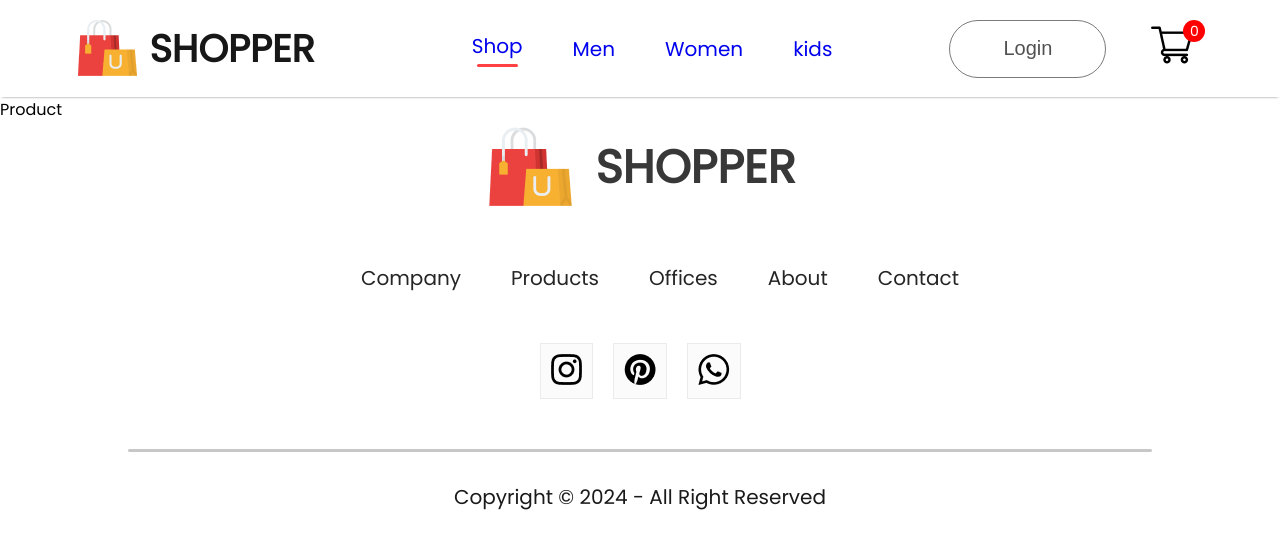
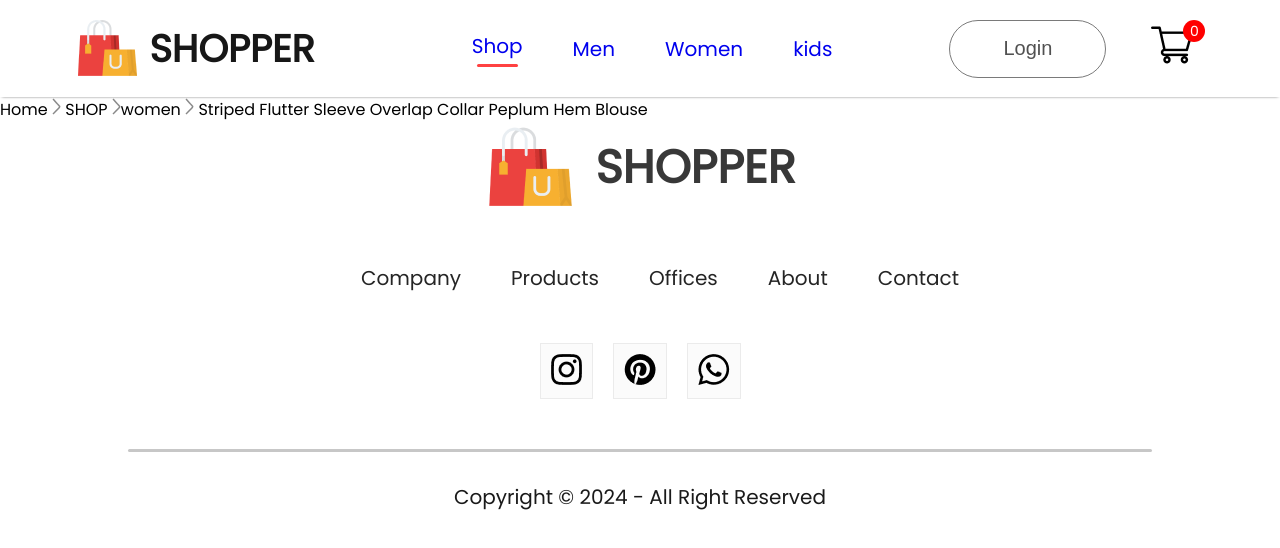
Before and after one commit to Linux-DEX/MERN-E-Commerce-fullstack, a React (Create React App) app in the folder frontend/: page /product/1 in a window 1280 px wide. Shown: the top 548 px of the page. Built offline with nearby package versions, Linux system fonts and the light colour scheme.

Commit message:
added breadcrum to the product page

```diff
--- /dev/null
+++ b/frontend/src/Components/Breadcrum/Breadcrum.jsx
@@ -0,0 +1,14 @@
+import React from "react";
+import arrow_icon from "../Assets/breadcrum_arrow.png";
+
+const Breadcrum = (props) => {
+  const { product } = props;
+  return (
+    <div className="breadcrum">
+      Home <img src={arrow_icon} alt="" /> SHOP <img src={arrow_icon} alt="" />
+      {product.category} <img src={arrow_icon} alt="" /> {product.name}
+    </div>
+  );
+};
+
+export default Breadcrum;
--- a/frontend/src/Components/Item/Item.jsx
+++ b/frontend/src/Components/Item/Item.jsx
@@ -1,10 +1,13 @@
 import React from "react";
 import "./Item.css";
+import { Link } from "react-router-dom";
 
 const Item = (props) => {
   return (
     <div className="item">
-      <img src={props.image} alt="" />
+      <Link to={`/product/${props.id}`}>
+        <img src={props.image} alt="" />
+      </Link>
       <p>{props.name}</p>
       <div className="item-prices">
         <div className="item-price-new">&#8377;{props.new_price}</div>
--- a/frontend/src/Pages/Product.jsx
+++ b/frontend/src/Pages/Product.jsx
@@ -1,9 +1,18 @@
-import React from 'react'
+import React, { useContext } from "react";
+import { ShopContext } from "../Context/ShopContext";
+import { useParams } from "react-router-dom";
+import Breadcrum from "../Components/Breadcrum/Breadcrum";
 
 const Product = () => {
+  const { all_product } = useContext(ShopContext);
+  const { productId } = useParams();
+  const product = all_product.find((item) => item.id === Number(productId));
   return (
-    <div>Product</div>
-  )
-}
+    <div>
+      <Breadcrum product={product} />
+    </div>
 
-export default Product
+  );
+};
+
+export default Product;
```
Also changed, not shown: frontend/src/Components/ProductDisplay/ProductDisplay.jsx (added, +10 -0 lines), frontend/src/Components/ProductDisplay/ProductDisplay.css (added).
